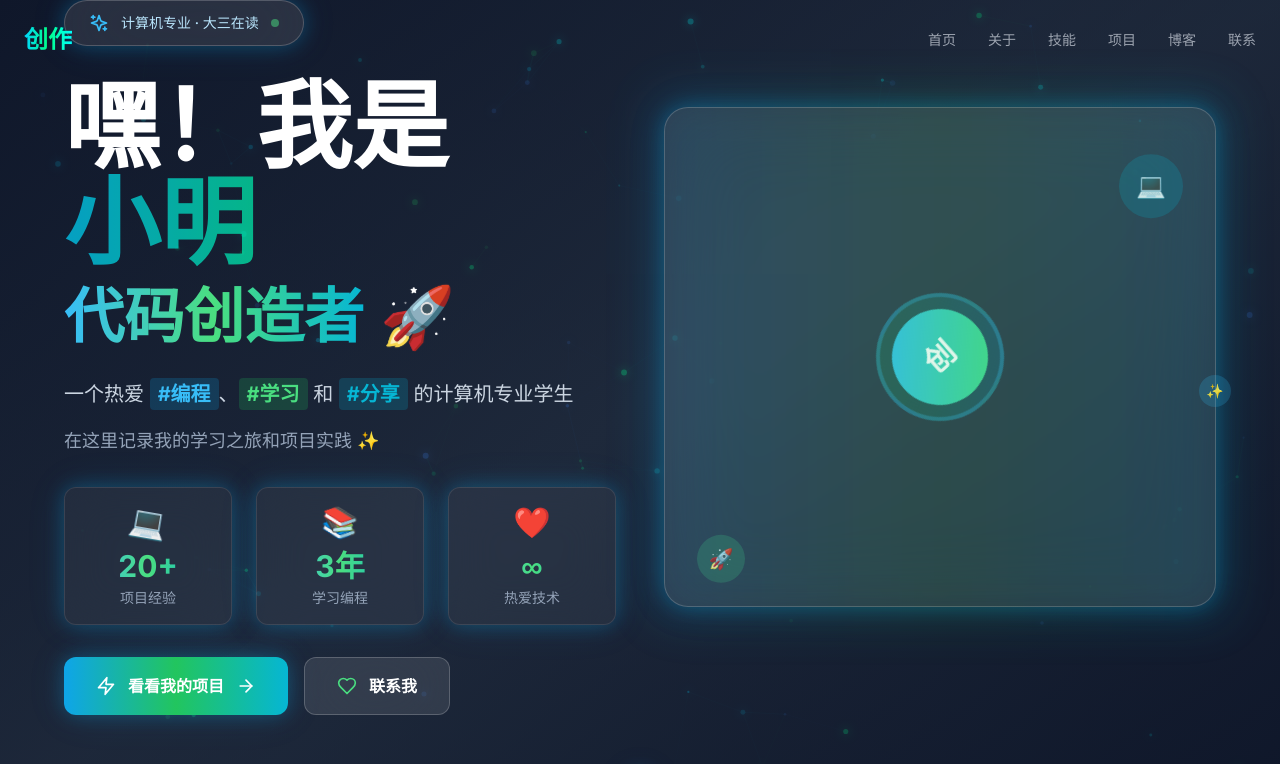
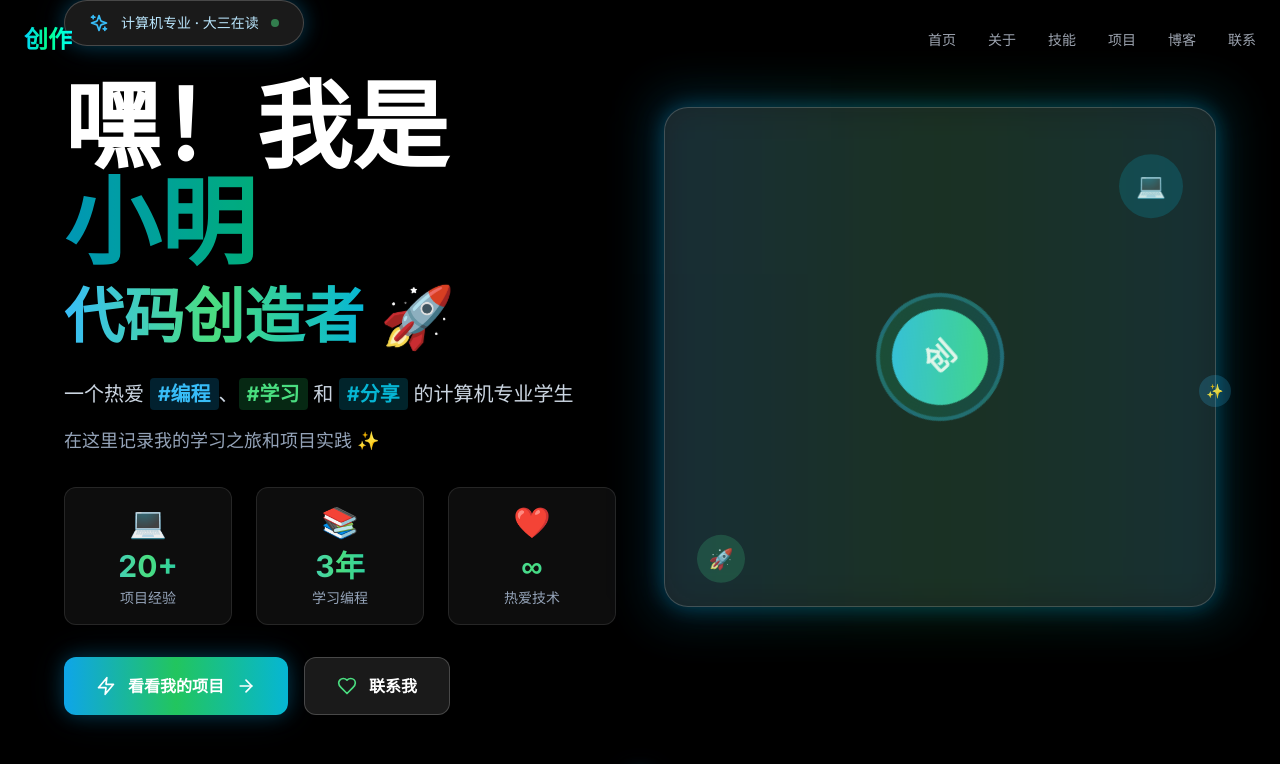
Before and after one commit to qyChiba/OneBk, a Next.js app: page / in a window 1280 px wide. Shown: the top 764 px of the page. Built offline with nearby package versions, Linux system fonts and the light colour scheme.

Commit message:
简化组件以修复空白页面问题

```diff
--- a/src/app/page.tsx
+++ b/src/app/page.tsx
@@ -10,12 +10,9 @@ import Stats from '@/components/Stats'
 import Blog from '@/components/Blog'
 import Contact from '@/components/Contact'
 import Footer from '@/components/Footer'
-import ParticleBackground from '@/components/ParticleBackground'
-
 export default function Home() {
   return (
     <main className="min-h-screen relative">
-      <ParticleBackground />
       <Header />
       <Hero />
       <About />
--- a/src/components/Hero.tsx
+++ b/src/components/Hero.tsx
@@ -78,27 +78,22 @@ export default function Hero() {
                 className="grid grid-cols-3 gap-6"
               >
                 {[
-                  { value: '20+', label: '项目经验', emoji: '💻', color: 'primary' },
-                  { value: '3年', label: '学习编程', emoji: '📚', color: 'secondary' },
-                  { value: '∞', label: '热爱技术', emoji: '❤️', color: 'accent' },
+                  { value: '20+', label: '项目经验', emoji: '💻' },
+                  { value: '3年', label: '学习编程', emoji: '📚' },
+                  { value: '∞', label: '热爱技术', emoji: '❤️' },
                 ].map((stat, index) => (
-                  <motion.div
+                  <div
                     key={index}
-                    whileHover={{ scale: 1.05, y: -5 }}
-                    className="text-center p-4 glass rounded-xl neon-glow hover:neon-glow-green transition-all duration-300"
+                    className="text-center p-4 glass rounded-xl hover:bg-white/10 transition-all duration-300"
                   >
-                    <motion.div
-                      animate={{ rotate: [0, 10, -10, 0] }}
-                      transition={{ duration: 3, repeat: Infinity, delay: index * 0.5 }}
-                      className="text-3xl mb-2"
-                    >
+                    <div className="text-3xl mb-2">
                       {stat.emoji}
-                    </motion.div>
+                    </div>
                     <div className="text-2xl md:text-3xl font-bold text-gradient mb-1">
                       {stat.value}
                     </div>
                     <div className="text-sm text-slate-400">{stat.label}</div>
-                  </motion.div>
+                  </div>
                 ))}
               </motion.div>
 
```
